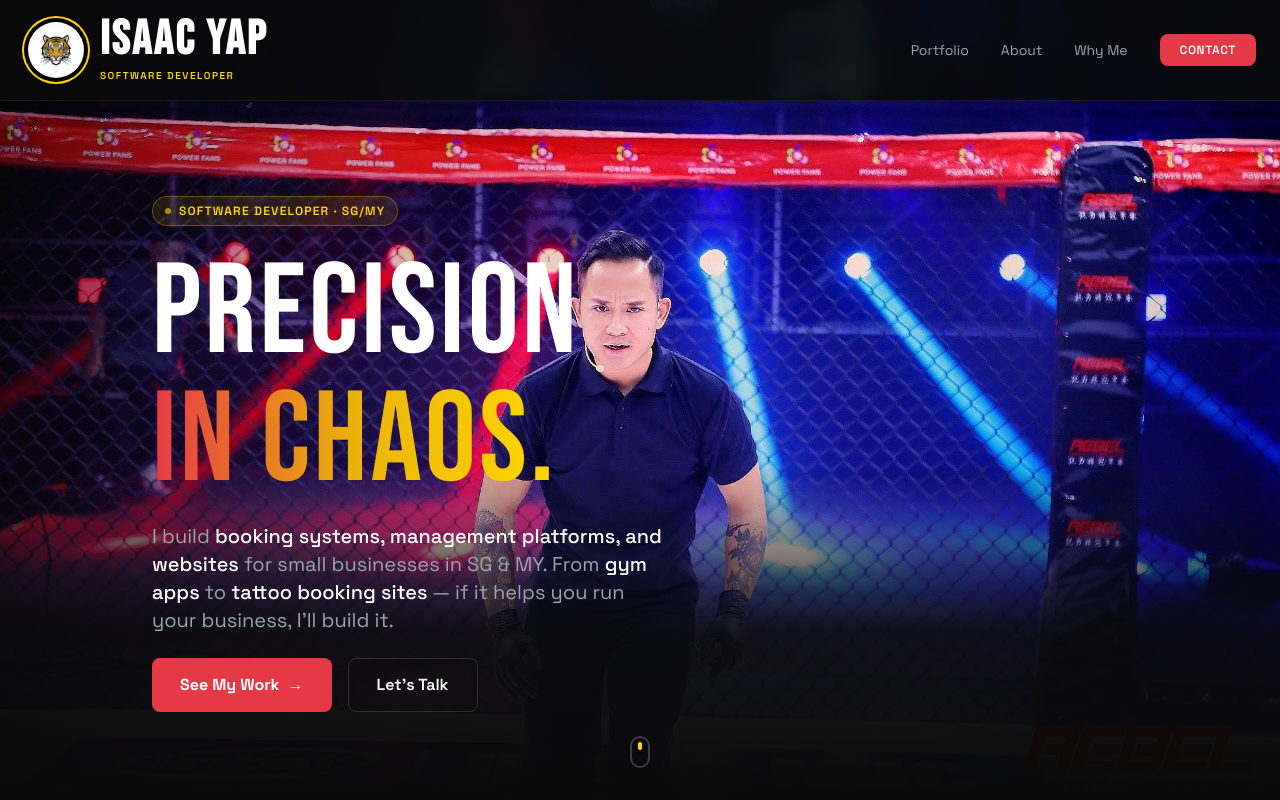
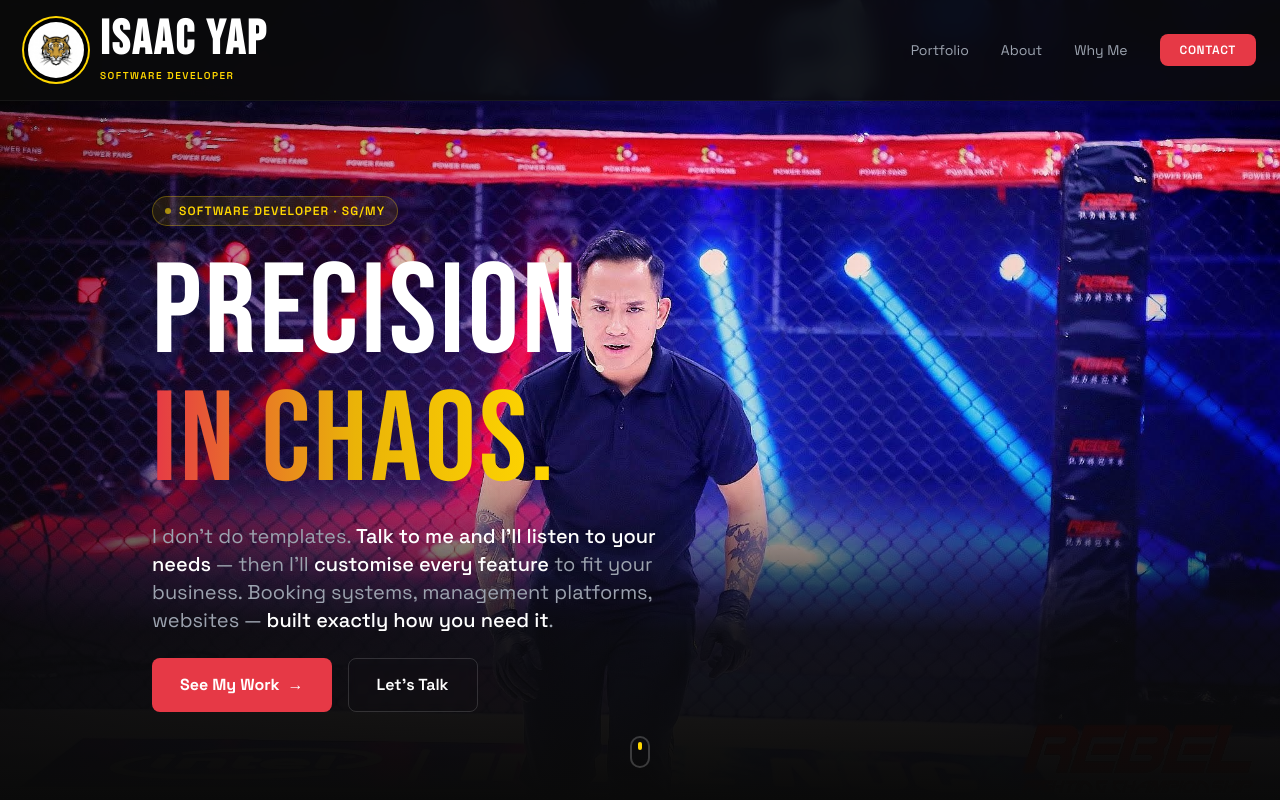
Before and after one commit to IsaacYap90/isaacyap.ai, a React (Vite) app: page / in a window 1280 px wide. Shown: the top 800 px of the page. Built offline with nearby package versions, Linux system fonts and the light colour scheme.

Commit message:
Hero copy: emphasize customisation - 'talk to me, I'll listen to your needs'

```diff
--- a/src/App.jsx
+++ b/src/App.jsx
@@ -102,7 +102,7 @@ const Hero = () => (
         </motion.h1>
 
         <motion.p variants={fadeIn} className="text-gray-400 text-base md:text-xl leading-relaxed mb-6 max-w-lg">
-          I build <span className="text-white font-medium">booking systems, management platforms, and websites</span> for small businesses in SG & MY. From <span className="text-white font-medium">gym apps</span> to <span className="text-white font-medium">tattoo booking sites</span> — if it helps you run your business, I'll build it.
+          I don't do templates. <span className="text-white font-medium">Talk to me and I'll listen to your needs</span> — then I'll <span className="text-white font-medium">customise every feature</span> to fit your business. Booking systems, management platforms, websites — <span className="text-white font-medium">built exactly how you need it</span>.
         </motion.p>
 
         <motion.div variants={fadeIn} className="flex flex-wrap gap-4">
```
